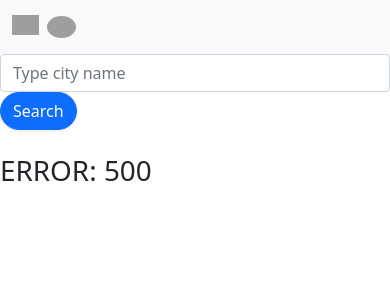
After one commit to Masizik/weather-app, a Django app: template WeatherApp/templates/404.html in a window 390 px wide. The commit adds this page. Shown: the top 300 px of the page. Run offline with Django 4.2, Linux system fonts and the light colour scheme; the template is opened without the code that fills it, so the values that code supplies are empty; some libraries are stand-ins or nearby versions; grey boxes are pictures that could not be loaded.

Commit message:
add 500.html for server error

```diff
--- a/WeatherApp/WeatherApp/settings.py
+++ b/WeatherApp/WeatherApp/settings.py
@@ -24,9 +24,9 @@ BASE_DIR = Path(__file__).resolve().parent.parent
 SECRET_KEY = 'django-insecure-%8yghta#mb_w_o51x!3-8&&j+%^qumj%4ok1es@s4-ay#5xgak'
 
 # SECURITY WARNING: don't run with debug turned on in production!
-DEBUG = True
+DEBUG = False
 
-ALLOWED_HOSTS = []
+ALLOWED_HOSTS = ['*']
 
 
 # Application definition
--- a/WeatherApp/WeatherApp/urls.py
+++ b/WeatherApp/WeatherApp/urls.py
@@ -10,3 +10,5 @@ urlpatterns = [
 
 if settings.DEBUG:
     urlpatterns += static(settings.MEDIA_URL, document_root=settings.MEDIA_ROOT)
+
+handler500 = 'WeatherApp.weather_app.views.error_404_view'
--- /dev/null
+++ b/WeatherApp/templates/404.html
@@ -0,0 +1,37 @@
+{% extends 'base/base.html' %}
+
+{% load static %}
+
+
+{% block page_content %}
+
+    <form>
+
+        <div class="row mb-4">
+
+            <div class="form-group col-md-9">
+
+                <input name="city" id="exampleFormControlInput5" type="text" placeholder="Type city name"
+                       class="form-control form-control-underlined">
+
+
+
+
+            <div class="form-group col-md-3">
+
+                <button type="submit" class="btn btn-primary rounded-pill btn-block shadow-sm">Search</button>
+
+            </div>
+
+        </div>
+        </div>
+
+    </form>
+
+
+    <h1>ERROR: 500</h1>
+
+
+
+
+{% endblock %}
--- a/WeatherApp/templates/index.html
+++ b/WeatherApp/templates/index.html
@@ -14,7 +14,7 @@
                 <input name="city" id="exampleFormControlInput5" type="text" placeholder="Type city name"
                        class="form-control form-control-underlined">
 
-            </div>
+
 
 
             <div class="form-group col-md-3">
@@ -24,9 +24,9 @@
             </div>
 
         </div>
+        </div>
 
     </form>
-
 
     <div class="page-content page-container" id="page-content">
 
@@ -131,4 +131,5 @@
 
 
 
+
 {% endblock %}
```
Also changed, not shown: WeatherApp/WeatherApp/weather_app/views.py (+8 -1 lines).
